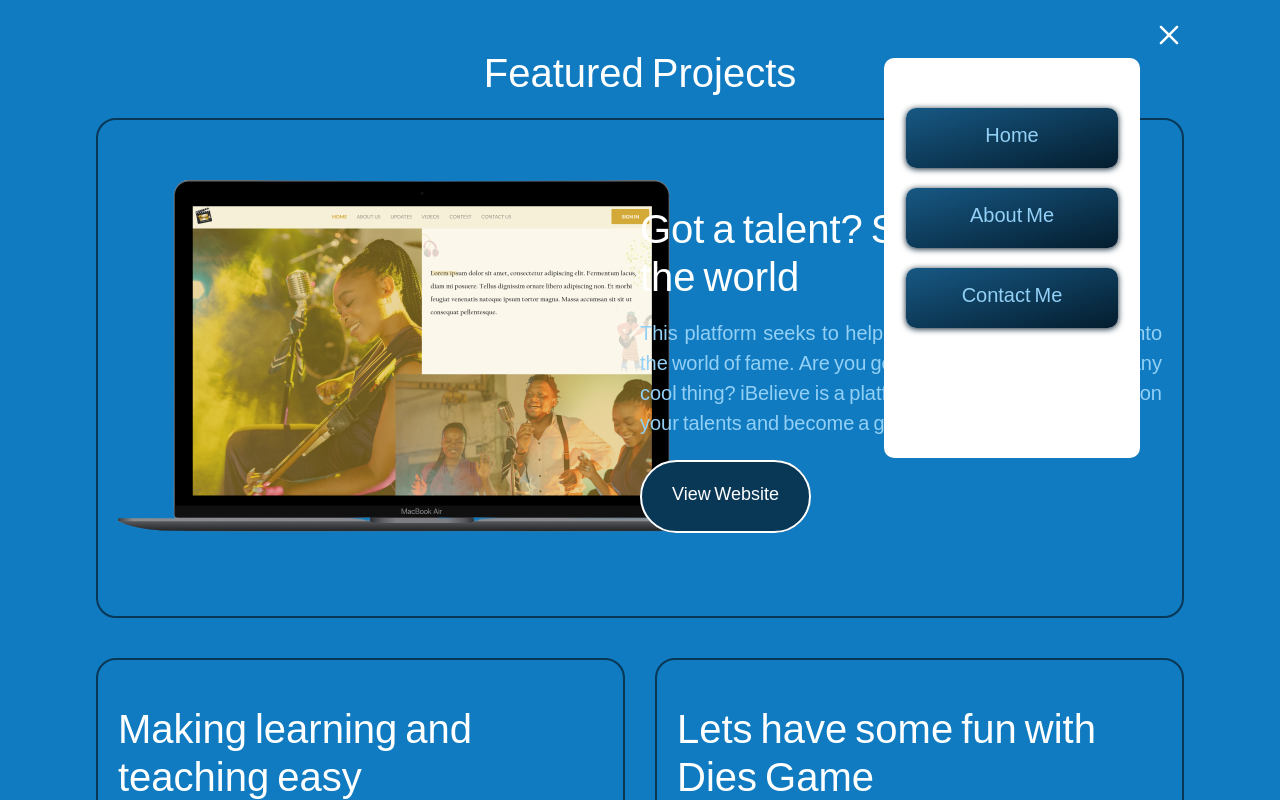
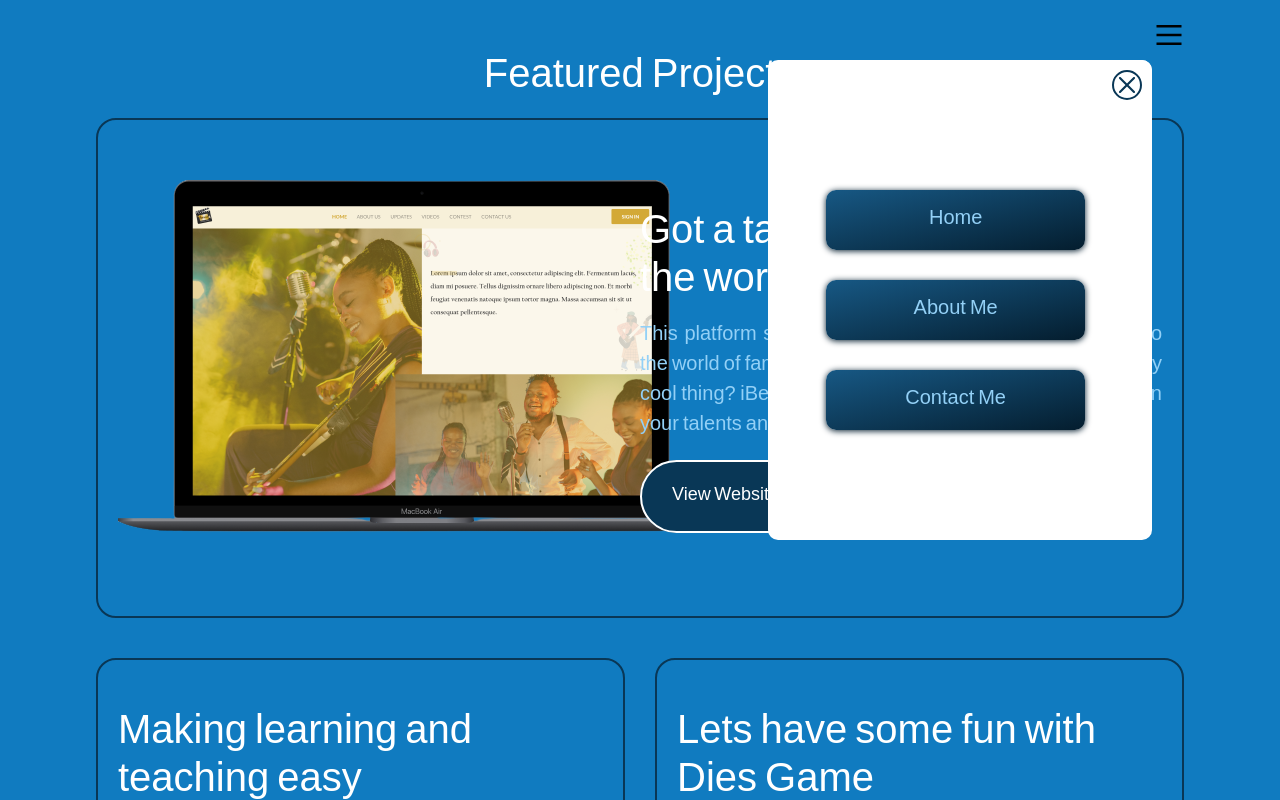
Before and after one commit to jahseed89/my-portfolio, a React (Create React App) app: page /projects in a window 1280 px wide. Both pictures are taken after a click on the element 1169 px from the left and 42 px from the top of the page. Shown: the top 800 px of the page. Built offline with nearby package versions, Linux system fonts and the light colour scheme.

Commit message:
modal setup

```diff
--- /dev/null
+++ b/src/components/modal/PagesModal.js
@@ -0,0 +1,16 @@
+import React from "react";
+import { CgClose } from "react-icons/cg";
+import './pagesModal.scss'
+
+const PagesModal = ({ handleClose, children }) => {
+  return (
+    <div className="modal">
+      <button onClick={handleClose}>
+        <CgClose className="cancelIcon" />
+      </button>
+      <div className="children">{children}</div>
+    </div>
+  );
+};
+
+export default PagesModal;
--- /dev/null
+++ b/src/components/modal/pagesModal.scss
@@ -0,0 +1,56 @@
+
+.modal {
+    width: 30%;
+    height: 60%;
+    display: flex;
+    flex-direction: column;
+    background-color: #fff;
+    position: fixed;
+    left: 60%;
+    top: 3rem;
+    border-radius: 10px;
+    z-index: 1;
+
+
+    button {
+        position: fixed;
+        width: fit-content;
+        border: none;
+        right: 0;
+        background-color: #fff;
+        padding: .5rem;
+
+        .cancelIcon {
+            font-size: 30px;
+            color: #093756;
+            border: 2px solid #093756;
+            border-radius: 100%;
+        }
+
+    }
+
+    .children {
+        width: 80%;
+        margin: 0 auto;
+        margin-top: 5rem;
+        padding-left: 1rem;
+        // vimiz953
+    }
+}
+
+// ********** ANIMATION **************
+.modal {
+    animation: growDown 400ms ease-in-out forwards
+
+}
+@keyframes growDown {
+    0% {
+        transform: scaleX(0)
+    }
+    90% {
+        transform: scaleX(1.1)
+    }
+    100% {
+        transform: scaleX(1)
+    }
+}
--- a/src/pages/projects/Projects.js
+++ b/src/pages/projects/Projects.js
@@ -5,7 +5,6 @@ import diesGame from "../../assets/dies-game.png";
 import phonex from "../../assets/phonex.png";
 import randomUsers from "../../assets/random-users.png";
 import { GrMenu } from "react-icons/gr";
-import { CgClose } from "react-icons/cg";
 import Links from "../../components/links/Links";
 import "./projects.scss";
 import { Link } from "react-router-dom";
@@ -14,75 +13,30 @@ import {
   CONTACT_ROUTE,
   HOME_ROUTE,
 } from "../../contents-management/Landing";
+import PagesModal from "../../components/modal/PagesModal";
 
 const Projects = () => {
   const [pages, setPages] = useState(false);
-  const [menuIcon, setMenuIcon] = useState(true);
-  const [cancelIcon, setCancelIcon] = useState(false);
 
   const showCancelIconAndPages = () => {
-    setMenuIcon((prev) => !prev);
-    setCancelIcon((prev) => !prev);
     setPages((prev) => !prev);
   };
-  const showMenuBar = () => {
-    setCancelIcon();
-    setMenuIcon(true);
-    setPages(false);
+
+  const closeModal = () => {
+    setPages();
   };
 
   return (
     <div className="projects-page">
-      {/* <nav>
-        <div className="accordion" id="accordionExample">
-          <div class="accordion-item">
-            <h2 class="accordion-header">
-              <button
-                class="accordion-button"
-                type="button"
-                data-bs-toggle="collapse"
-                data-bs-target="#collapseOne"
-                aria-expanded="true"
-                aria-controls="collapseOne"
-              >
-                Accordion Item #1
-              </button>
-            </h2>
-            <div
-              id="collapseOne"
-              className="accordion-collapse collapse show"
-              data-bs-parent="#accordionExample"
-            >
-              <div className="accordion-body">
-                <strong>This is the first item's accordion body.</strong> It is
-                shown by default, until the collapse plugin adds the appropriate
-                classes that we use to style each element. These classes control
-                the overall appearance, as well as the showing and hiding via
-                CSS transitions. You can modify any of this with custom CSS or
-                overriding our default variables. It's also worth noting that
-                just about any HTML can go within the{" "}
-                <code>.accordion-body</code>, though the transition does limit
-                overflow.
-              </div>
-            </div>
-          </div>
-        </div>
-      </nav> */}
       <nav>
         <div className="menuBar-holder">
-          {menuIcon && (
-            <span onClick={showCancelIconAndPages}>
-              <GrMenu className="menu" />
-            </span>
-          )}
-          {cancelIcon && (
-            <span onClick={showMenuBar}>
-              <CgClose className="cancleIcon" />
-            </span>
-          )}
+          <div className="menuBar-holder">
+            <span onClick={showCancelIconAndPages}><GrMenu className="menu" /></span>
+          </div>
         </div>
 
         {pages && (
+          <PagesModal handleClose={closeModal}>
             <div className="pages-container">
               <span>
                 <Link to={`/${HOME_ROUTE}`}>Home</Link>
@@ -94,12 +48,13 @@ const Projects = () => {
                 <Link to={`/${CONTACT_ROUTE}`}>Contact Me</Link>
               </span>
             </div>
+          </PagesModal>
         )}
       </nav>
 
       <header>Featured Projects</header>
 
-      <div className="projects-wrapper">
+      <div className="projects-wrapper" onClick={closeModal}>
         <div className="first-proj">
           <div className="ibeliveImg-holder">
             <img src={ibeliveProj} alt="ibelive" />
@@ -113,7 +68,10 @@ const Projects = () => {
               talents and become a global star.
             </p>
             <div className="btn_holder">
-              <Links text="View Website" url="https://ibelieve.netlify.app/home" />
+              <Links
+                text="View Website"
+                url="https://ibelieve.netlify.app/home"
+              />
             </div>
           </div>
         </div>
@@ -125,7 +83,10 @@ const Projects = () => {
               a roman figure
             </p>
             <div className="btn_holder">
-              <Links text="View Website" url="https://romannumbers.netlify.app/" />
+              <Links
+                text="View Website"
+                url="https://romannumbers.netlify.app/"
+              />
             </div>
             <div className="roman-nums-imgHolder">
               <img src={romanNumbers} alt="roman-numbers" />
@@ -138,7 +99,10 @@ const Projects = () => {
               decided to come up with a dies game of fun. Playing programaticaly
             </p>
             <div className="btn_holder">
-              <Links text="View Website" url="https://darling-pegasus-a474c4.netlify.app/" />
+              <Links
+                text="View Website"
+                url="https://darling-pegasus-a474c4.netlify.app/"
+              />
             </div>
             <div className="diesGame-imgHolder">
               <img src={diesGame} alt="dies-game" />
@@ -146,20 +110,6 @@ const Projects = () => {
           </div>
         </div>
         <div className="fourth-proj-wrapper">
-          <div className="forth-proj-holder">
-            <h2>Random Users Information</h2>
-            <p>
-              This Application is build on a random user API that generates
-              information about a particular group of applicants
-            </p>
-            <div className="btn_holder">
-              <Links text="View Website" url="https://users-random-card.netlify.app/" />
-            </div>
-            <div className="randomUsers-proj-holder">
-              <img src={randomUsers} alt="random-users" />
-            </div>
-          </div>
-
           <div className="fith-proj-holder">
             <h2>The Xcel-Phonie</h2>
             <p>
@@ -168,10 +118,29 @@ const Projects = () => {
               information.
             </p>
             <div className="btn_holder">
-              <Links text="View Website" url="https://loquacious-syrniki-bdb8bf.netlify.app/" />
+              <Links
+                text="View Website"
+                url="https://loquacious-syrniki-bdb8bf.netlify.app/"
+              />
             </div>
             <div className="phonex-proj-holder">
               <img src={phonex} alt="phonex" />
+            </div>
+          </div>
+          <div className="forth-proj-holder">
+            <h2>Random Users Information</h2>
+            <p>
+              This Application is build on a random user API that generates
+              information about a particular group of applicants
+            </p>
+            <div className="btn_holder">
+              <Links
+                text="View Website"
+                url="https://users-random-card.netlify.app/"
+              />
+            </div>
+            <div className="randomUsers-proj-holder">
+              <img src={randomUsers} alt="random-users" />
             </div>
           </div>
         </div>
--- a/src/pages/projects/projects.scss
+++ b/src/pages/projects/projects.scss
@@ -21,38 +21,22 @@
         margin: 0 auto;
 
         .menuBar-holder {
+            width: 100%;
 
             span {
                 cursor: pointer;
-
             }
 
         }
 
        .pages-container {
-            width: 20%;
-            height: 50%;
-            display: flex;
-            flex-direction: column;
-            align-items: center;
-            border-radius: 10px;
-            padding: 2rem .5rem;
-            background-color: #fff;
-            position: fixed;
-            right: 7rem;
-
-
-
-
-
-
 
             span{
                 width: 90%;
                 border-radius: 10px;
                 padding: .5rem;
                 display: flex;
-                margin: .5rem 0;
+                margin: 1.5rem 0;
                 background-image: linear-gradient(to bottom right, #175884, #041d2e);
                 box-shadow:  0px 1px 6px #041d2e;
                 cursor: pointer;
@@ -160,7 +144,7 @@
                     width: 80%;
                     display: flex;
                     margin: auto;
-                    margin-top: 3rem;
+                    margin-top: 5rem;
 
                     img {
                         width: 100%;
@@ -207,6 +191,7 @@
 
             .phonex-proj-holder {
                 width: 100%;
+                margin-top: 5rem;
 
                 img {
                     width: 100%;
@@ -217,18 +202,18 @@
     }
 }
 // ***************** ANIMATIONS************
-.pages-container {
-    animation: growDown 400ms ease-in-out forwards
+// .pages-container {
+//     animation: growDown 400ms ease-in-out forwards
 
-}
-@keyframes growDown {
-    0% {
-        transform: scaleX(0)
-    }
-    90% {
-        transform: scaleX(1.1)
-    }
-    100% {
-        transform: scaleX(1)
-    }
-}
+// }
+// @keyframes growDown {
+//     0% {
+//         transform: scaleX(0)
+//     }
+//     90% {
+//         transform: scaleX(1.1)
+//     }
+//     100% {
+//         transform: scaleX(1)
+//     }
+// }
```
Lines whose indentation alone changed are shown as unchanged.
